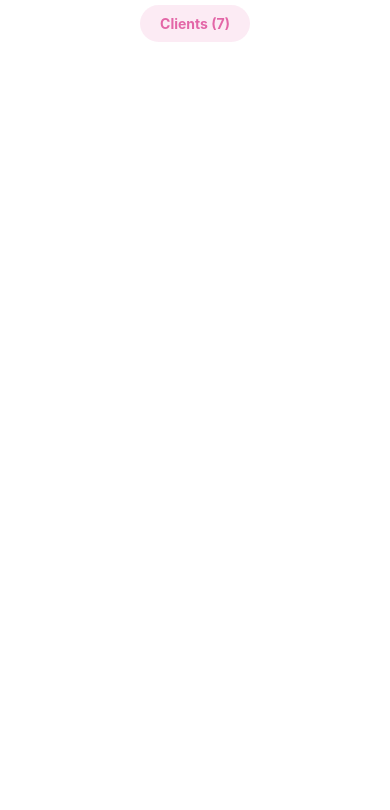
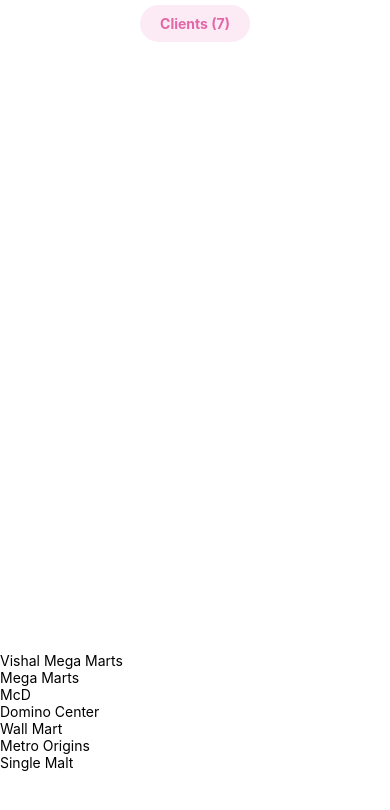
Before and after one commit to shubhamkakkar/ZipHRFlatlistTest, a React Native app: screen / in a window 390 px wide. Shown: the top 810 px of the page. Built offline with nearby package versions, Linux system fonts and the light colour scheme.

Commit message:
styling of RenderItem.tsx remains

```diff
--- a/src/Component/FlatlistComponent/RenderItem/RenderItem.tsx
+++ b/src/Component/FlatlistComponent/RenderItem/RenderItem.tsx
@@ -1,10 +1,14 @@
 import React from 'react';
-import { View } from 'react-native';
+import { Text, View } from 'react-native';
 import { TRandomData } from '../randomData';
 
 type TRenderItem = {
   item: TRandomData;
 };
 export default function RenderItem({ item }: TRenderItem) {
-  return <View />;
+  return (
+    <View>
+      <Text>{ item.appName }</Text>
+    </View>
+  );
 }
```
